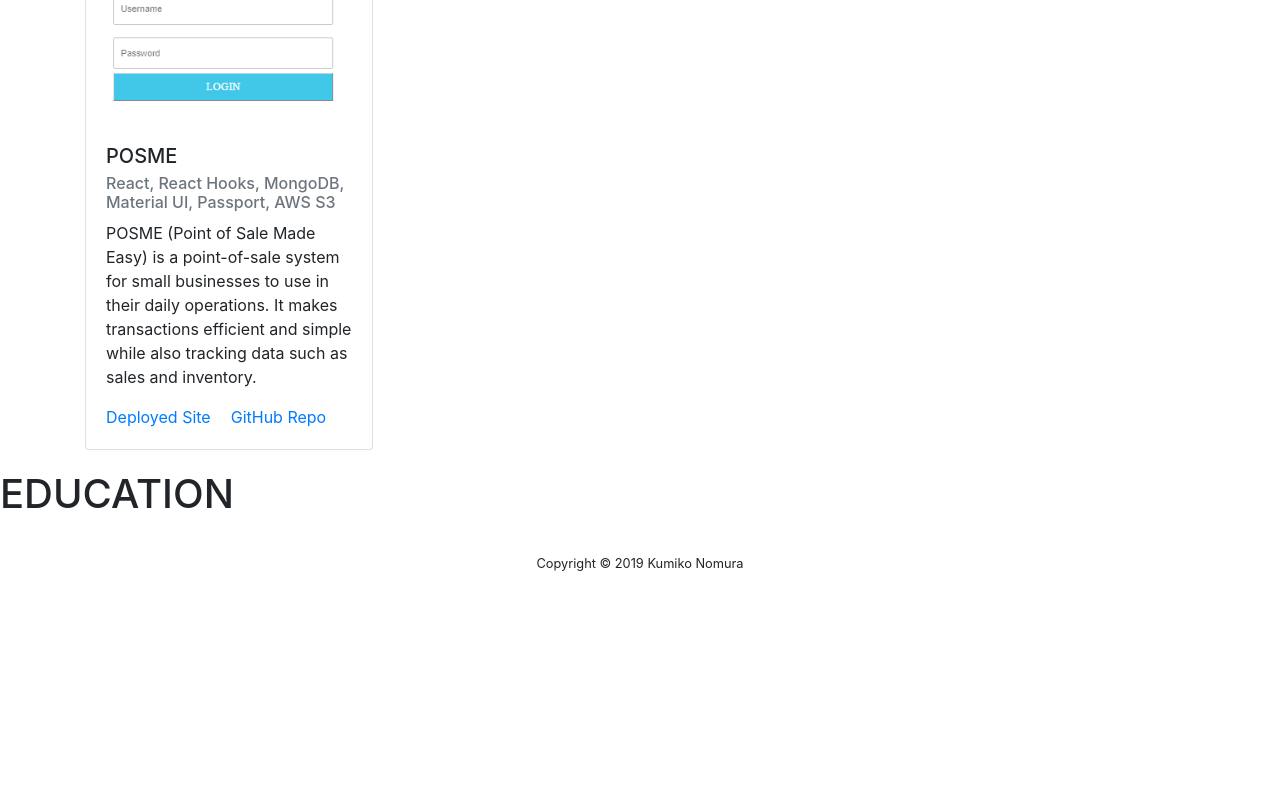
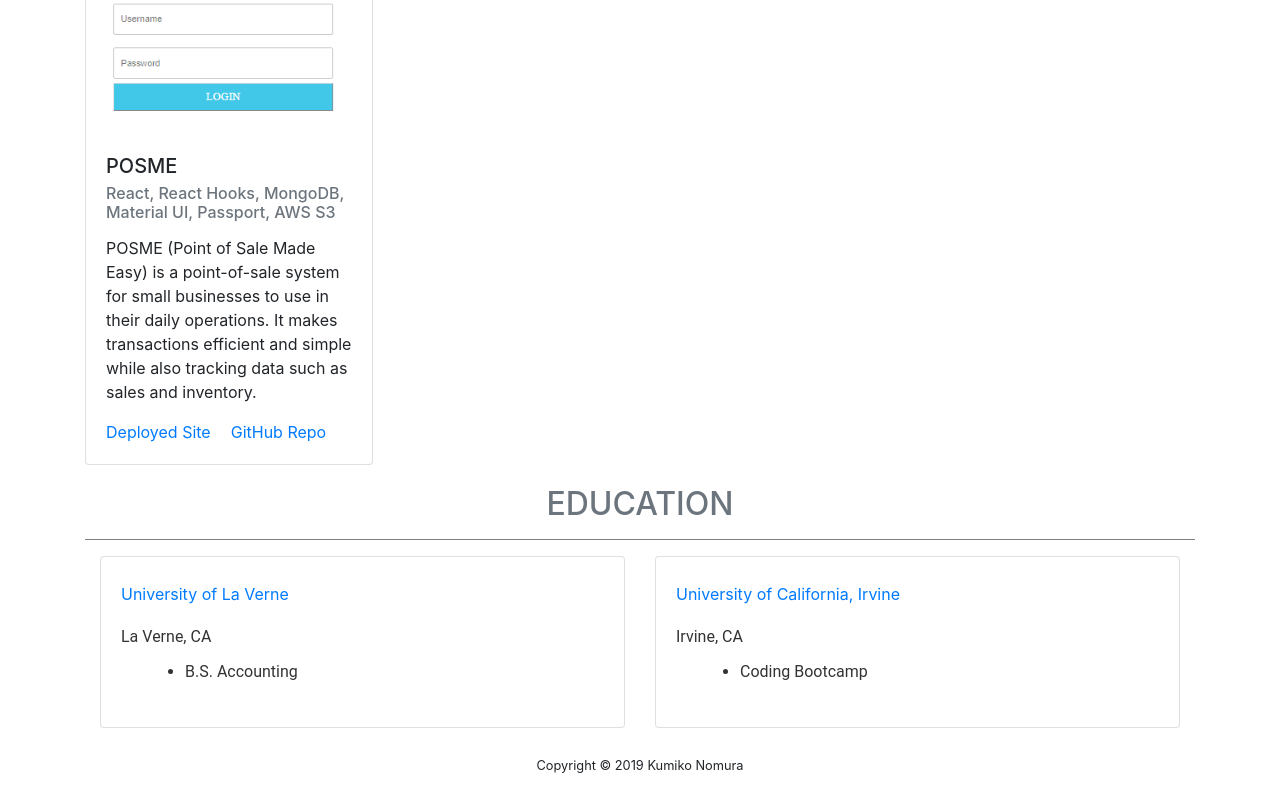
Before and after one commit to kumikonomura/test, a React (Create React App) app in the folder client/: page / in a window 1280 px wide. Shown: the part 974-1774 px from the top of the page. Before the commit the page ends 1572 px from the top, so only its background shows below. Built offline with nearby package versions, Linux system fonts and the light colour scheme.

Commit message:
education page styled

```diff
--- a/client/src/pages/Education/Education.css
+++ b/client/src/pages/Education/Education.css
@@ -0,0 +1,34 @@
+.col s12 m6 {
+    color: #333333;
+    font: 16px Roboto, sans-serif;
+    padding: 0px 11.25px;
+}
+
+.card-content {
+    color: #333333;
+    font: 16 px Roboto, sans-serif;
+    padding: 20px 20px 30px;
+}
+
+p {
+    padding: 5px 0px 0px;
+}
+
+.a teal-text.hoverline {
+    color: #008073;
+    font: 24px Roboto, sans-serif;
+    margin: 0px 20px 0px 0px;
+    padding: 3px 3px 0px;
+}
+
+.brown-text {
+    color: #333333;
+    font: 16px Roboto, sans-serif;
+    padding: 5px 0px 0px;
+}
+
+li {
+    color: #333333;
+    font: 16px Roboto, sans-serif;
+    margin: 0px 0px 0px 24px;
+}
--- a/client/src/pages/Education/Education.js
+++ b/client/src/pages/Education/Education.js
@@ -1,7 +1,59 @@
 import React from "react";
+import "./Education.css";
 
 const Education = _ => {
-  return <h1>EDUCATION</h1>;
+  return (
+    <section id="education" class="section scrollspy">
+      <div className='container'>
+      <h2 className="page-section-heading text-center text-uppercase text-secondary mb-0">
+        Education
+      </h2>
+      <hr />
+      <div className="container">
+        <div className="row">
+          <div className="col s12 m6">
+            <div className="card">
+              <div className="card-content">
+                <p>
+                  <span className="card-title">
+                    <a
+                      target="_blank"
+                      href="https://laverne.edu/"
+                      class="teal-text hoverline"
+                    >
+                      University of La Verne
+                    </a>
+                  </span>
+                </p>
+                <p className="brown-text">La Verne, CA</p>
+                <ul>
+                  <li>B.S. Accounting</li>
+                </ul>
+              </div>
+            </div>
+          </div>
+          <div className="col s12 m6">
+            <div className="card">
+              <div className="card-content">
+                <p>
+                  <span className="card-title">
+                    <a href="https://uci.edu/" className="teal-text hoverline">
+                      University of California, Irvine
+                    </a>
+                  </span>
+                </p>
+                <p className="brown-text">Irvine, CA</p>
+                <ul>
+                  <li>Coding Bootcamp</li>
+                </ul>
+              </div>
+            </div>
+          </div>
+        </div>
+      </div>
+      </div>
+    </section>
+  );
 };
 
 export default Education;
```
